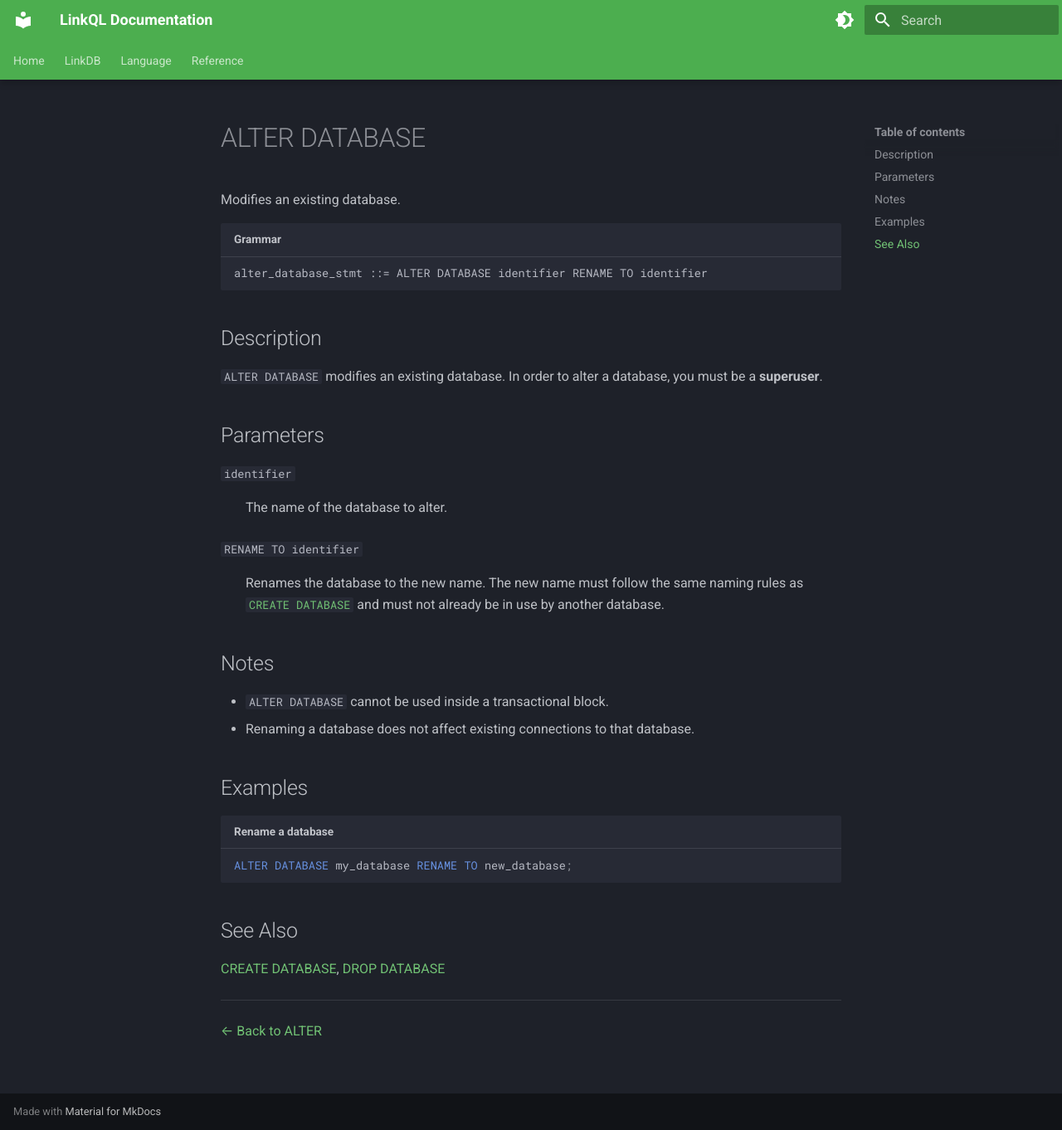
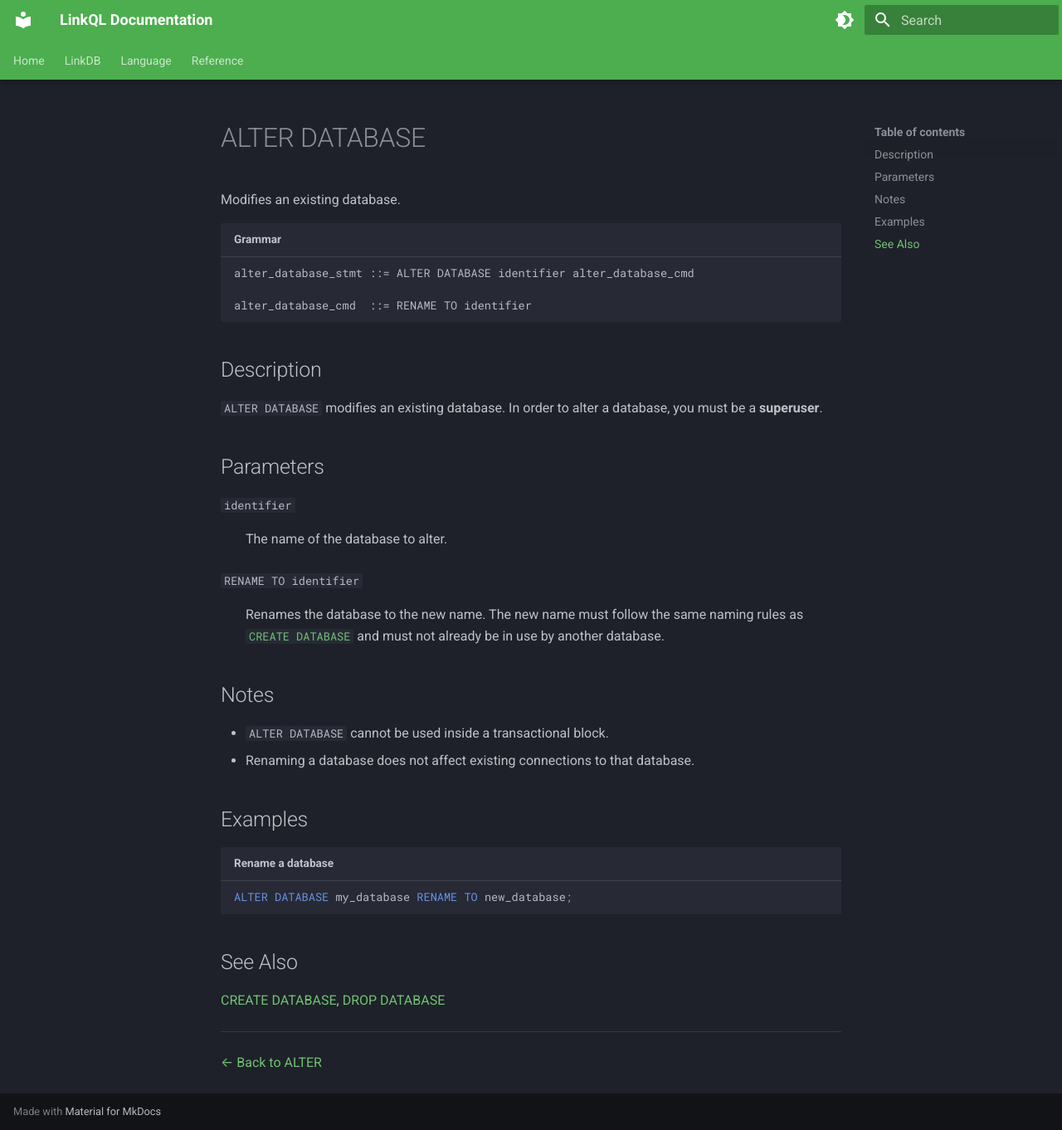
Before and after one commit to linkql/linkdb-docs, an MkDocs documentation site: the page built from docs/language/ddl/alter/alter-database.md, in a window 1280 px wide and 1362 px high. Shown: the whole window at 83% size. Built offline with MkDocs 1.6.1 and Material for MkDocs 9.7.7, drawn with Linux system fonts in a browser that asks for light colours.

Commit message:
update alter and drop grammar

````diff
--- a/docs/language/ddl/alter/alter-database.md
+++ b/docs/language/ddl/alter/alter-database.md
@@ -2,7 +2,9 @@
 Modifies an existing database.
 
 ```grammar title="Grammar"
-alter_database_stmt ::= ALTER DATABASE identifier RENAME TO identifier
+alter_database_stmt ::= ALTER DATABASE identifier alter_database_cmd
+
+alter_database_cmd  ::= RENAME TO identifier
 ```
 
 ## Description
````
Also changed, not shown: docs/language/ddl/drop/drop-collection.md (+1 -1 lines), docs/language/ddl/drop/drop-table.md (+1 -1 lines).
